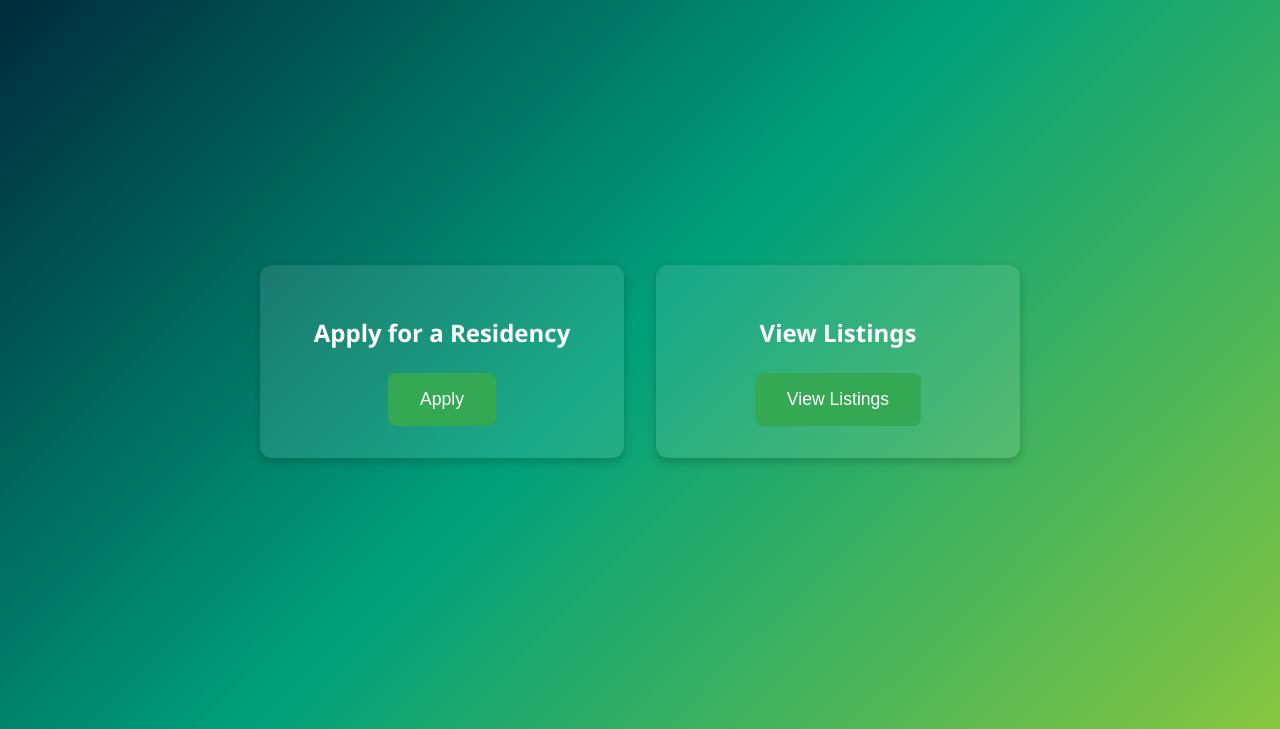
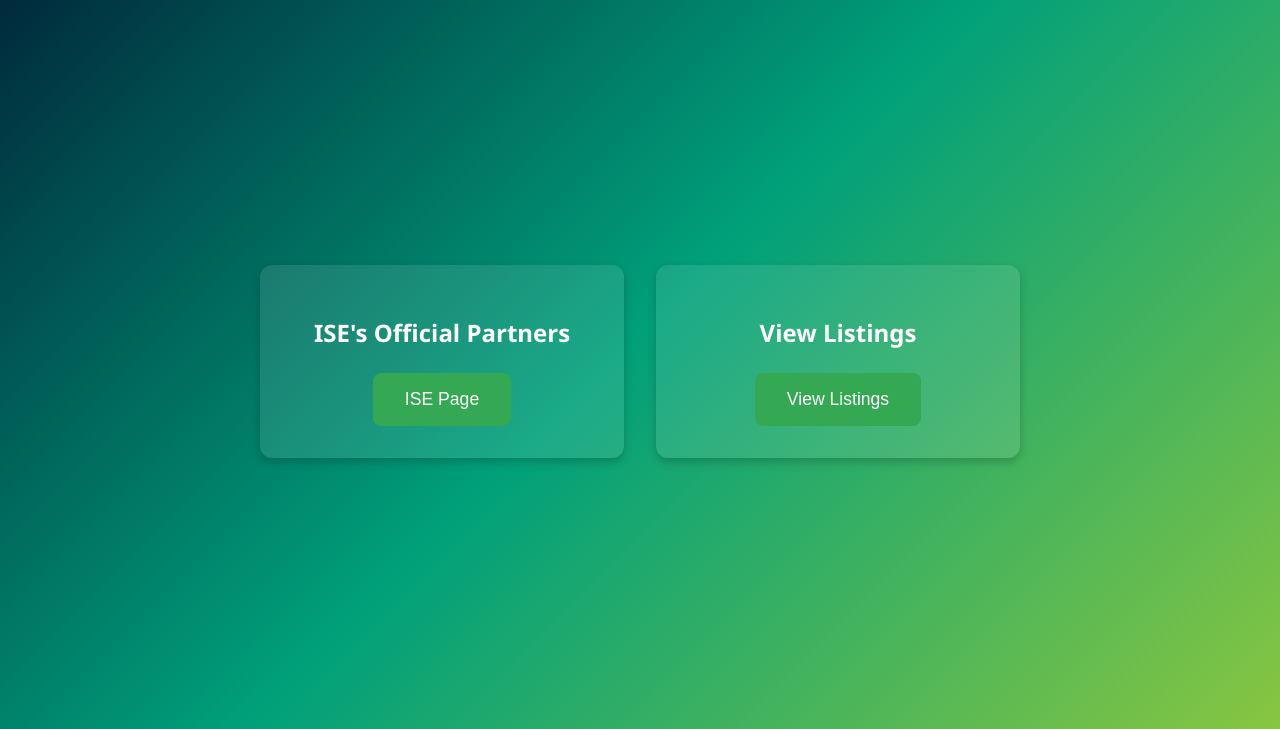
Before and after one commit to AndyCao555/ResidencyWebApp-fix, a website: page StudentDashboard.html in a window 1280 px wide. Shown: the part 71-800 px from the top of the page. Drawn offline with Linux system fonts and the light colour scheme.

Commit message:
changed student dashboard to go to ise officila partner site

```diff
--- a/StudentDashboard.html
+++ b/StudentDashboard.html
@@ -15,8 +15,8 @@
 
     <main class="dashboard-container">
         <section class="dashboard-section">
-            <h2>Apply for a Residency</h2>
-            <button onclick="window.location.href='StudentApplication.html'">Apply</button>
+            <h2>ISE's Official Partners</h2>
+            <button onclick="window.location.href='https://software-engineering.ie/become-a-partner-company/'">ISE Page</button>
         </section>
 
         <section class="dashboard-section">
```
